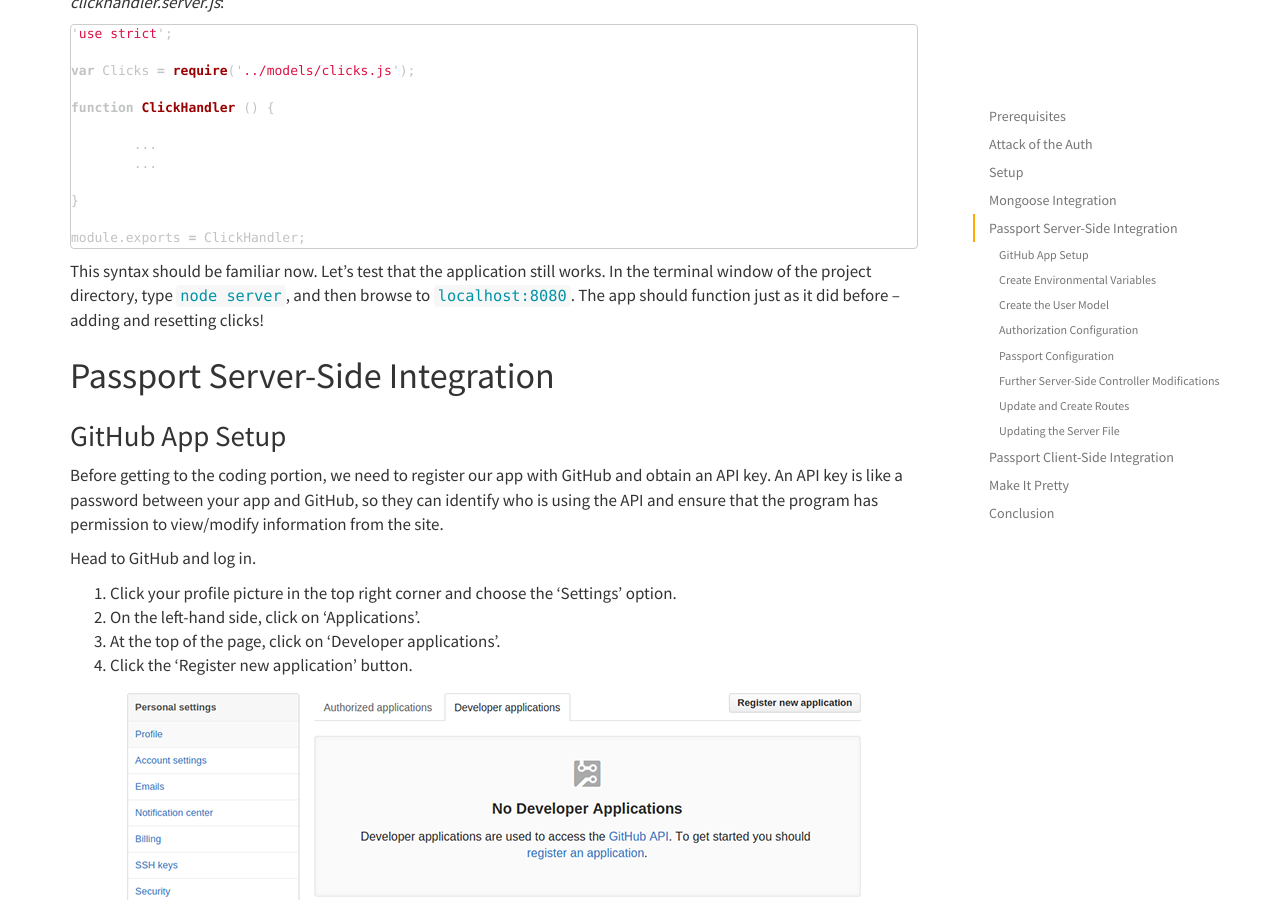
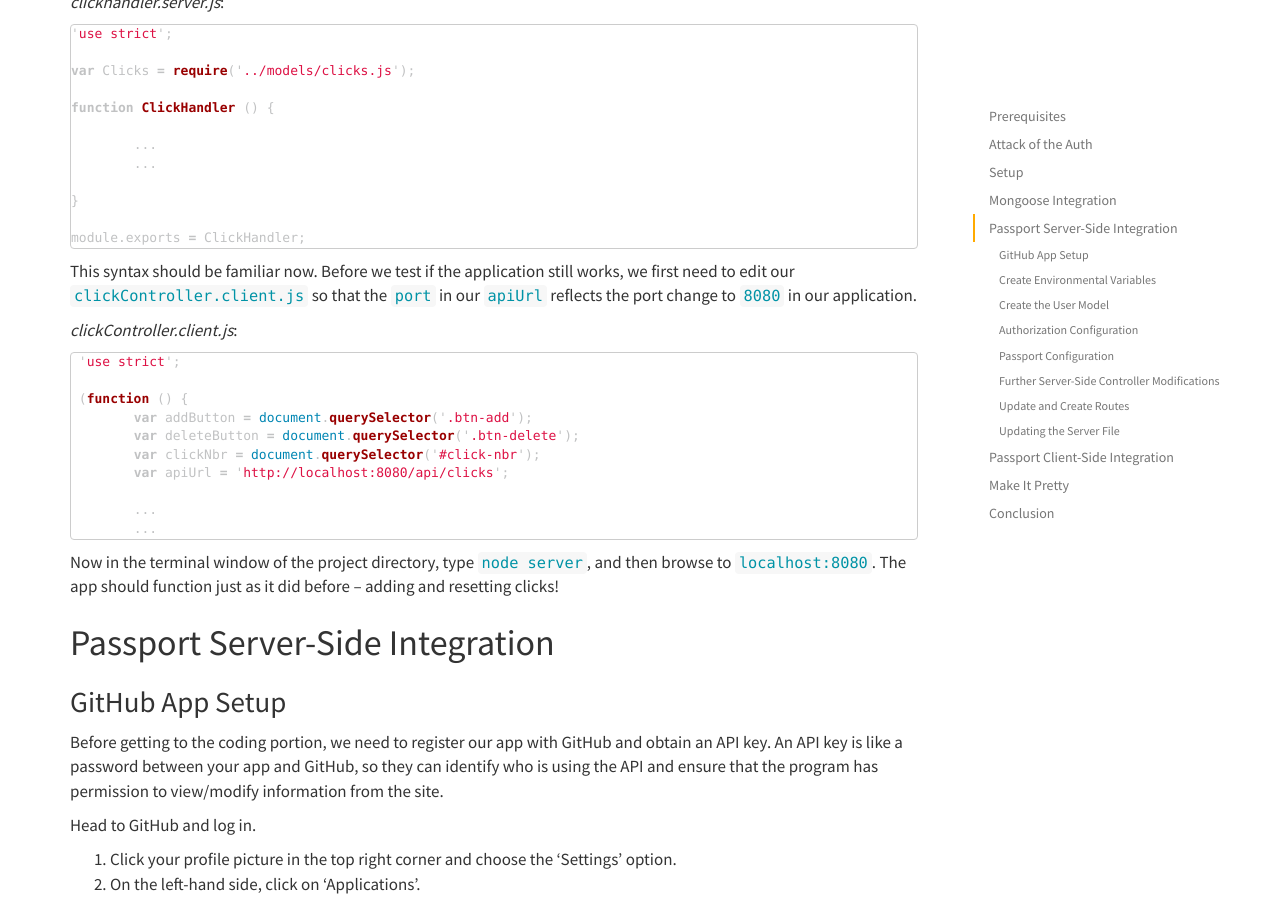
Before and after one commit to johnstonbl01/clementinejs, a Jekyll site: the page built from tutorials/tutorial-passport.md, in a window 1280 px wide and 900 px high, scrolled down 7463 px. Built offline with Jekyll 4.4.1, drawn with Linux system fonts in a browser that asks for light colours; Markdown is read by kramdown in place of the engine named in the settings.

Commit message:
Fix #15. Clarification of port change in clickController.client.js

````diff
--- a/tutorials/tutorial-passport.md
+++ b/tutorials/tutorial-passport.md
@@ -358,7 +358,24 @@
 module.exports = ClickHandler;
 ```
 
-This syntax should be familiar now. Let's test that the application still works. In the terminal window of the project directory, type `node server`, and then browse to `localhost:8080`. The app should function just as it did before -- adding and resetting clicks!
+This syntax should be familiar now. Before we test if the application still works, we first need to edit our `clickController.client.js` so that the `port` in our `apiUrl` reflects the port change to `8080` in our application.
+
+ _clickController.client.js_:
+
+ ```js
+ 'use strict';
+
+ (function () {
+ 	var addButton = document.querySelector('.btn-add');
+    	var deleteButton = document.querySelector('.btn-delete');
+    	var clickNbr = document.querySelector('#click-nbr');
+    	var apiUrl = 'http://localhost:8080/api/clicks';
+
+ 	...
+ 	...
+ ```
+
+ Now in the terminal window of the project directory, type `node server`, and then browse to `localhost:8080`. The app should function just as it did before -- adding and resetting clicks!
 
 ## Passport Server-Side Integration
 
````
